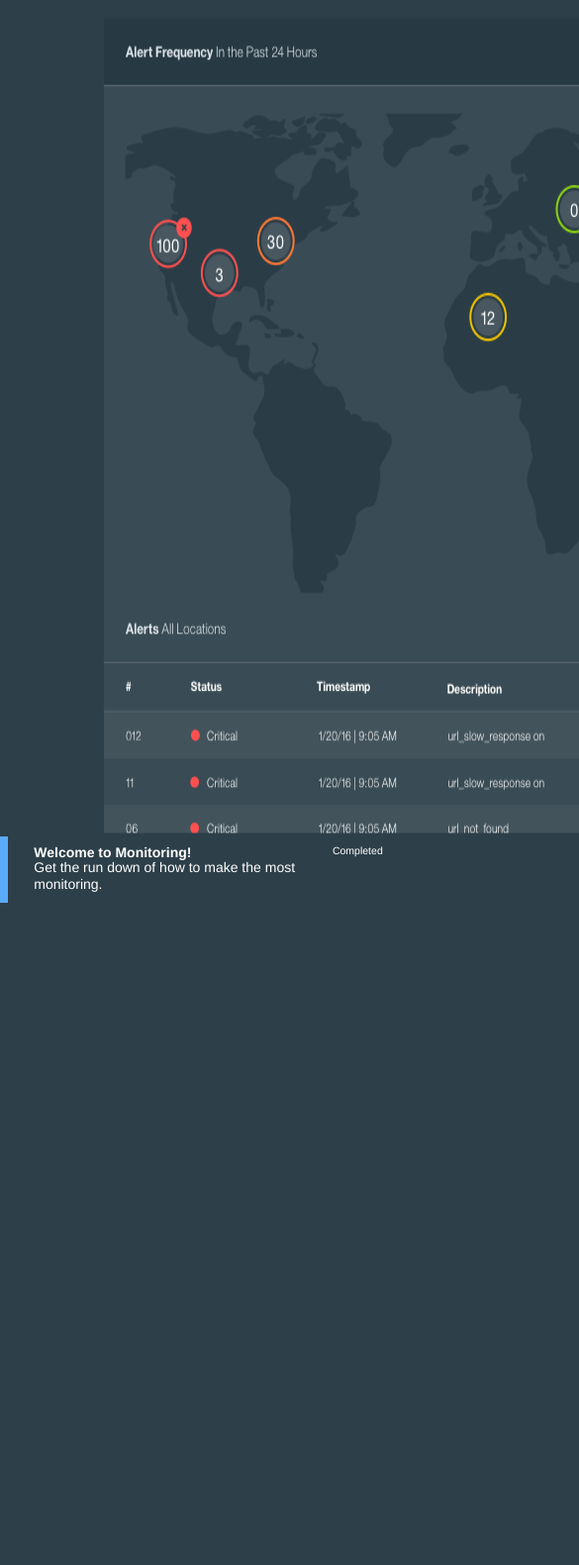
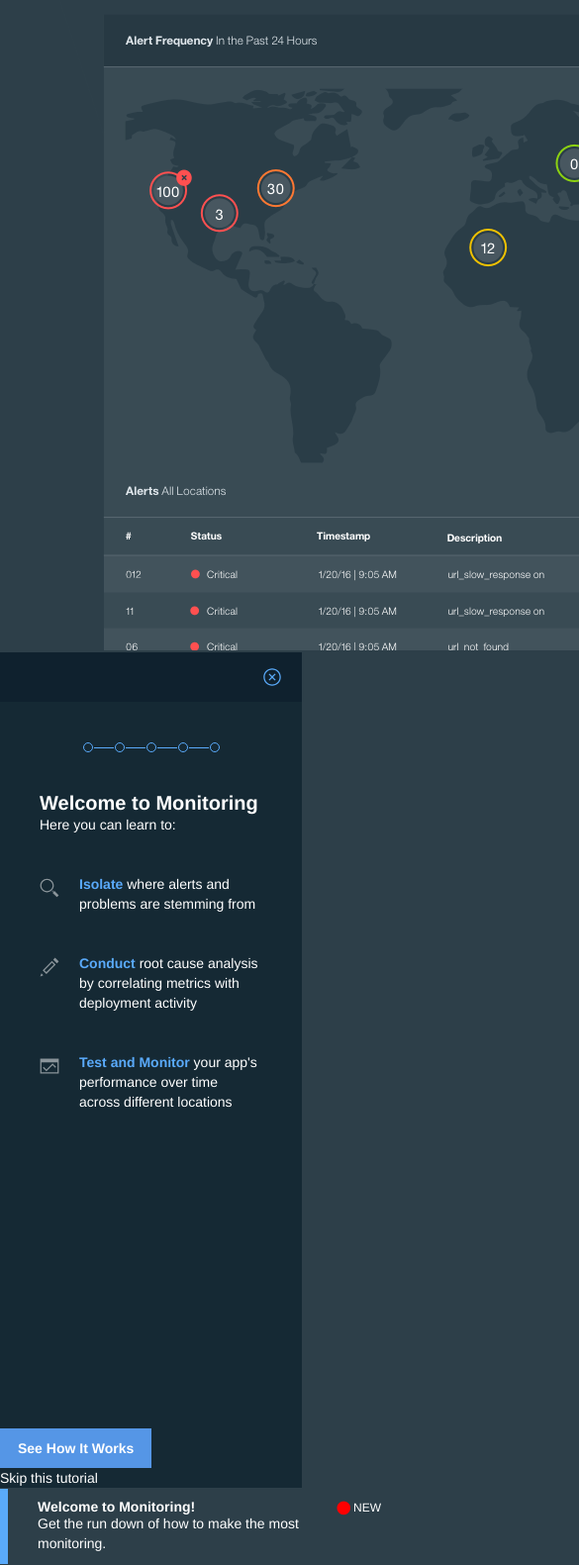
Before and after one commit to chalupagrande/onboarding, a website: page dist/index.html in a window 390 px wide. Shown: the top 1581 px of the page at 99% size, 585 px wide, since content can reach past the window. Before the commit the page ends 913 px from the top, so only its background shows below. Drawn offline with Linux system fonts and the light colour scheme; files that its build step writes are made by us from their sources; a web font is replaced by a local one.

Commit message:
working on page

```diff
--- a/src/sass/_functions.scss
+++ b/src/sass/_functions.scss
@@ -7,5 +7,5 @@
     $context: $context * 1px;
   }
 
-  @return $pixels / $context * 1em;
+  @return $pixels / $context * 1rem;
 }
--- a/src/sass/styles.scss
+++ b/src/sass/styles.scss
@@ -1,55 +1,61 @@
 @import 'bower_components/bluemix-components/styles';
 @import 'functions';
-$browser-context:16;
+$browser-context: 16px;
 $dark-blue: #152934;
 $darker-blue: #0f212e;
 $bright-blue: #5AAAFA;
 $light-font: #ffffff;
 
-body{
-  font-size: 16px;
+body {
+  font-size: $browser-context;
   box-sizing: border-box;
 }
 
-.bluemix-header{
-  position:static;
+.bluemix-header {
+  position: static;
 }
 
 /*
 TYPOGRAPHY
 ~~~~~~~~~~~~~~~~~ */
 
-.title{
+.h1 {
   font-size: ems(20);
   font-weight: bold;
-  margin:ems(27) ems(40) ems(20) ems(40);
+  margin: ems(27) 0 ems(20) 0;
+}
+p {
+  font-size: ems(14);
+  line-height: 20px;
 }
 /* Globals
 ~~~~~~~~~~~~~~~~~~~~ */
-.content{
-  display:flex;
+.content {
+  height:100%;
+  display: flex;
   justify-content: space-between;
 }
 
 
 /* Slideout
 ~~~~~~~~~~~~~~~~~~~ */
-.slideout{
+.slideout {
   width: ems(305);
-  height:100vh;
+  height: 100vh;
   background-color: $dark-blue;
   color: $light-font;
+  position: relative;
 }
 
-.slideout__header{
-  display:flex;
+.slideout__header {
+  display: flex;
   justify-content: space-between;
   background-color: $darker-blue;
   height: ems(50);
-  padding:0 ems(20);
+  padding: 0 ems(20);
 }
-.slideout__header__close{
-  width:ems(20);
+.slideout__header__close {
+  width: ems(20);
 }
 
 
@@ -57,77 +63,108 @@ TYPOGRAPHY
 /*
 Progress Dots
 ~~~~~~~~~~~~~~~~~~~~~ */
-.progress-dots ul{
-  width:100%;
-  display:flex;
+.progress-dots {
+  display: flex;
+  justify-content: center;
+}
+.progress-dots__list {
+  display: flex;
   align-items: center;
 
-  li{
-    padding:ems(1);
+  &__item {
+    padding: ems(1);
   }
 }
 
-.nav-dot{
-  width:ems(10);
-  height:ems(10);
-  border-radius:50%;
-  border:1px solid $bright-blue;
-  transition:background-color 0.5s;
+.nav-dot {
+  width: ems(10);
+  height: ems(10);
+  border-radius: 50%;
+  border: 1px solid $bright-blue;
+  transition: background-color 0.5s;
 
-  &.fill{
-    background-color:$bright-blue;
+  &.fill {
+    background-color: $bright-blue;
   }
 
-  &-divider{
-    height:ems(1);
-    width:ems(20);
-    border-top:1px solid $bright-blue;
+  &-divider {
+    height: ems(1);
+    width: ems(20);
+    border-top: 1px solid $bright-blue;
   }
 }
-/*
-  Guides
+/*  Guides
 ~~~~~~~~~~~~~~~~~~~~~ */
 .guide{
   align-items: center;
-  border-left:8px solid $bright-blue;
-  display:flex;
-  font-size:ems(14);
-  margin:1px 0;
-  min-height:ems(76);
-  width:100%;
+  border-left: ems(8) solid $bright-blue;
+  display: flex;
+  font-size: ems(14);
+  margin: 1px 0;
+  min-height: ems(76);
+  width: 100%;
 }
-.guide__wrap{
-  display:flex;
+.guide__wrap {
+  align-items: baseline;
+  display: flex;
   justify-content: space-between;
-  align-items:baseline;
 }
-.guide__content{
-  padding:0 ems(6) 0 ems(30);
-  flex-flow:4;
+.guide__content {
+  flex-flow: 4;
+  padding: 0 ems(6) 0 ems(30);
 }
-.guide__status{
-  font-size:ems(12);
-  margin-right:ems(5);
-  align-self:flex-start;
+.guide__status {
+  align-self: flex-start;
   flex-flow: 1;
+  font-size: ems(12);
+  margin-right: ems(5);
 
-  &__new{
-    display:flex;
+  &__new {
     align-items: flex-start;
-    line-height:16px; // I DONT KNOW WHY THIS WONT TAKE EMS
-    &:before{
-      margin-right:ems(1);
-      font-size:ems(50) !important;
-      content:'•';
-      color:red;
+    display: flex;
+    line-height: 16px; // I DONT KNOW WHY THIS WONT TAKE EMS
+    &:before {
+      margin-right: ems(1);
+      font-size: ems(50) !important;
+      content: '•';
+      color: red;
     };
   }
-  &__in_progress{
-    color:$bright-blue;
+  &__in_progress {
+    color: $bright-blue;
   }
 
-
 }
-.guide__title{
+.guide__title {
   font-weight: bold;
 }
+
+/*  Page
+~~~~~~~~~~~~~~~~~~~~~ */
+.page{
+  position:relative;
+  margin: ems(40) ems(40) 0 ems(40);
+
+  &__item {
+    margin-top: ems(40);
+    display: flex;
+    flex-flow: row nowrap;
+    align-items: flex-start;
+
+    &__icon{
+      margin: ems(4) ems(20) 0 0;
+      width: ems(20);
+      height: ems(20);
+    }
+  }
+  &__footer {
+    position: absolute;
+    bottom: 0;
+  }
+
+  /* page specific highlighting */
+  & .highlight {
+    font-weight: bold;
+    color: $bright-blue;
+  }
+}
--- a/src/scripts/app.js
+++ b/src/scripts/app.js
@@ -4,3 +4,4 @@
 
 var monitoringGuide = new Guide('.monitoring')
 var dots = new Dots('.progress-dots')
+var page = new Page('.guide__page')
--- a/src/scripts/components/dots.js
+++ b/src/scripts/components/dots.js
@@ -10,8 +10,10 @@ class Dots{
     this._dots = []
 
     var list = document.createElement('ul')
+        list.setAttribute('class','progress-dots__list')
     for(var i = 0; i < this._count; i++ ){
       var li = document.createElement('li')
+      li.setAttribute('class','progress-dots__list__item')
       var dot = document.createElement('div')
       dot.setAttribute('class', 'nav-dot')
       this._dots.push(dot)
@@ -31,22 +33,27 @@ class Dots{
   }
 
   next(){
-    if(this._current == this._count) return
+    if(this._current == this._count) return this._current
     toggleClass(this._dots[this._current],'fill')
     this._current < this._count ? this._current += 1 : 1;
     return this._current
   }
 
   previous(){
-    if(this._current == 0) return
+    if(this._current == 0) return this._current
+    this._current -= 1;
     toggleClass(this._dots[this._current], 'fill')
     return this._current
   }
 
   set(num){
     this._current = num
-    for(var i = 0; i < this._current; i++){
-      toggleClass(this._dots[i],'fill')
+    for(var i = 0; i < this._dots.length; i++){
+      if(!hasClass(this._dots[i], 'fill') && i < num){
+        toggleClass(this._dots[i], 'fill')
+      } else if(hasClass(this._dots[i], 'fill') && i >= num){
+        toggleClass(this._dots[i], 'fill')
+      }
     }
   }
 
--- /dev/null
+++ b/src/scripts/components/page.js
@@ -0,0 +1,7 @@
+class Page{
+
+  constructor(element){
+    this._element = document.querySelector(element)
+
+  }
+}
--- a/src/scripts/helpers.js
+++ b/src/scripts/helpers.js
@@ -20,3 +20,11 @@ function toggleClass(el, className){
     el.className = classes.join(' ');
   }
 }
+
+function hasClass(el, className){
+  if (el.classList)
+    return el.classList.contains(className);
+  else{
+    return new RegExp('(^| )' + className + '( |$)', 'gi').test(el.className);
+  }
+}
```
Also changed, not shown: dist/css/styles.css, dist/images/activity_32.svg (added), dist/images/edit_32.svg (added), dist/images/search_32.svg (added), dist/index.html, dist/js/app.js, dist/js/components.js, dist/js/helpers.js, 1 other file.
